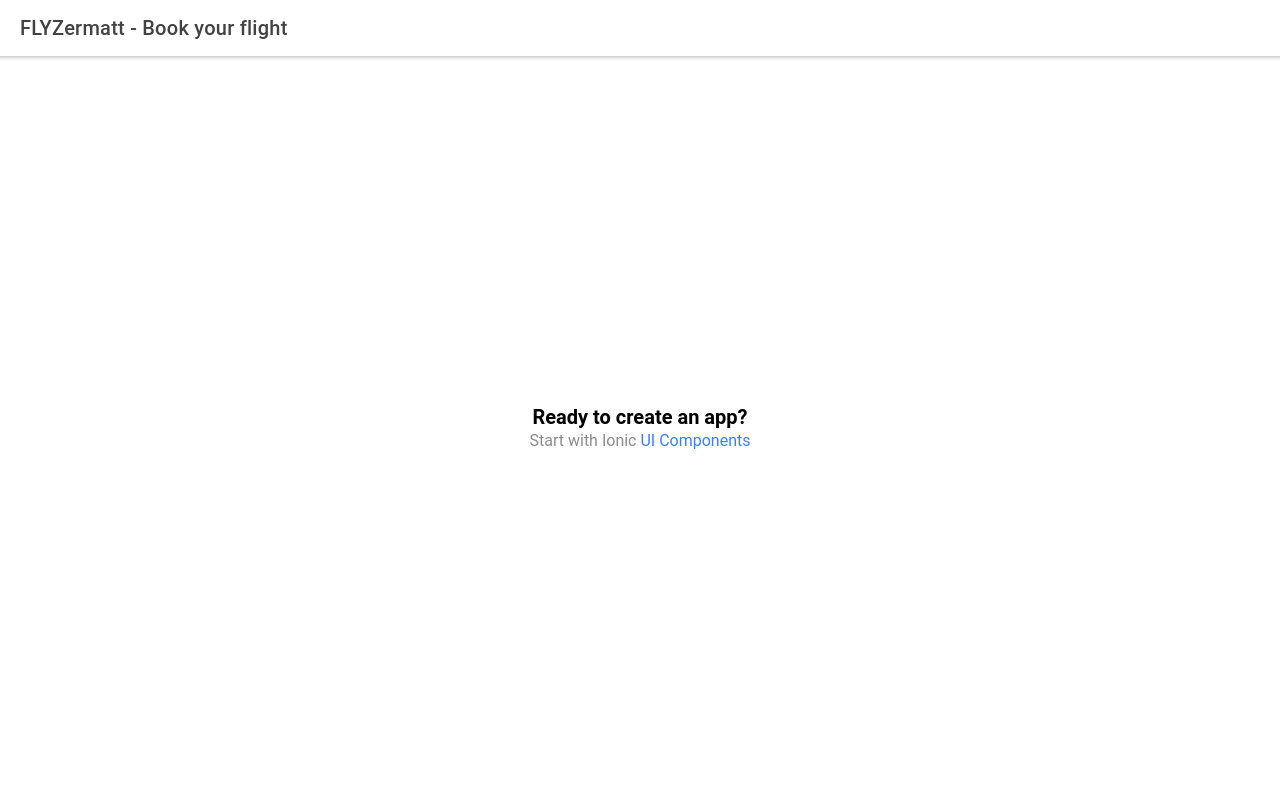
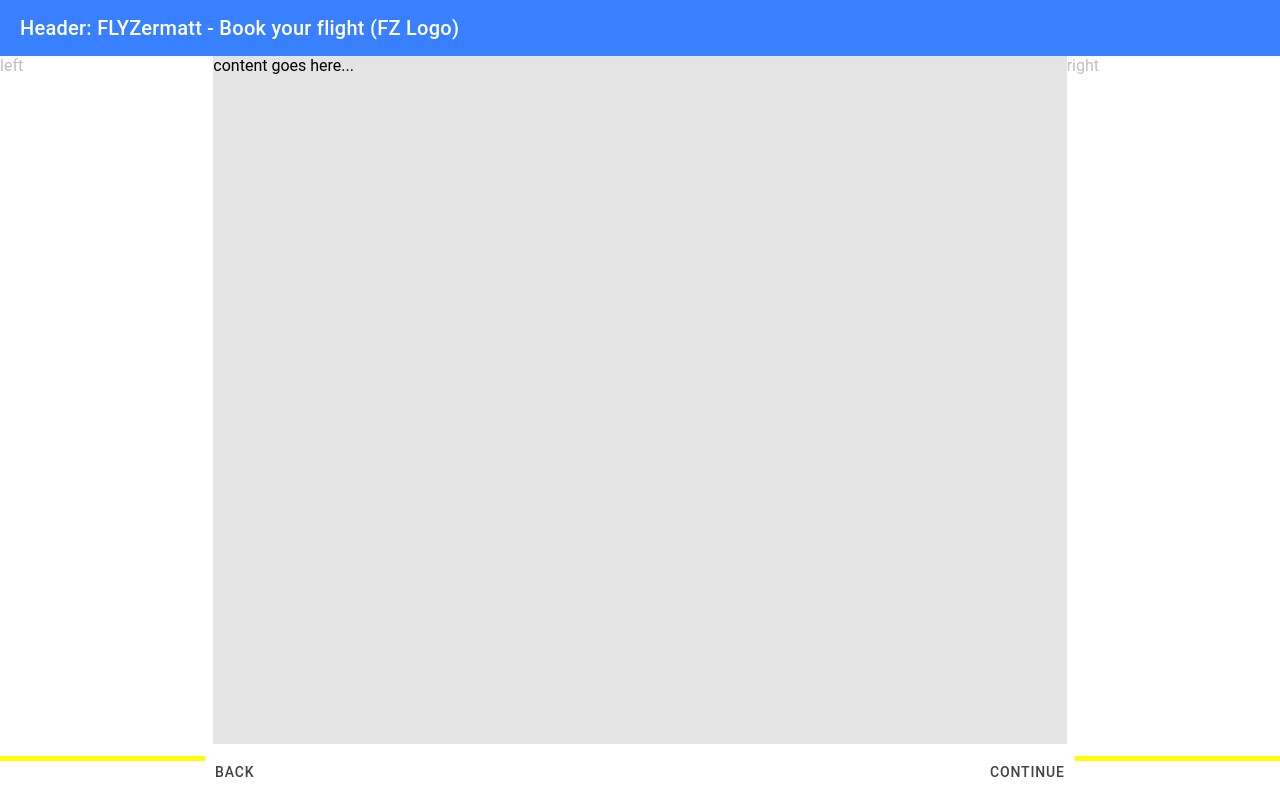
Before and after one commit to ZermattChris/fzbooking, a React (Create React App) app: page /home in a window 1280 px wide. Built offline with nearby package versions, Linux system fonts and the light colour scheme.

Commit message:
Rough layout starting to work

```diff
--- a/src/components/ExploreContainer.css
+++ b/src/components/ExploreContainer.css
@@ -22,3 +22,16 @@
 .container a {
   text-decoration: none;
 }
+
+
+.big-vertical-box {
+  min-height: 1200px;;
+  background-color: rgb(228, 228, 228);
+  margin: 0 !important;
+  padding: 0 !important;
+}
+
+.maroon {
+  background-color: white;
+  color: silver;
+}
--- a/src/components/ExploreContainer.tsx
+++ b/src/components/ExploreContainer.tsx
@@ -1,3 +1,4 @@
+import { IonGrid, IonRow, IonCol} from '@ionic/react';
 import React from 'react';
 import './ExploreContainer.css';
 
@@ -5,11 +6,10 @@ interface ContainerProps { }
 
 const ExploreContainer: React.FC<ContainerProps> = () => {
   return (
-    <div className="container">
-      <strong>Ready to create an app?</strong>
-      <p>Start with Ionic <a target="_blank" rel="noopener noreferrer" href="https://ionicframework.com/docs/components">UI Components</a></p>
-    </div>
+    <div className="big-vertical-box">content goes here...</div>
   );
 };
 
+
+
 export default ExploreContainer;
--- a/src/pages/Home.css
+++ b/src/pages/Home.css
@@ -0,0 +1,6 @@
+.footer-spacer {
+    height: 5px;
+    width: 16vw;
+    display: inline-block;
+    background-color: yellow;
+}
--- a/src/pages/Home.tsx
+++ b/src/pages/Home.tsx
@@ -1,4 +1,4 @@
-import { IonContent, IonHeader, IonPage, IonTitle, IonToolbar } from '@ionic/react';
+import { IonGrid, IonRow, IonCol, IonContent, IonHeader, IonFooter, IonPage, IonTitle, IonToolbar, IonButtons, IonButton } from '@ionic/react';
 import React from 'react';
 import ExploreContainer from '../components/ExploreContainer';
 import './Home.css';
@@ -6,19 +6,47 @@ import './Home.css';
 const Home: React.FC = () => {
   return (
     <IonPage>
-      <IonHeader>
-        <IonToolbar>
-          <IonTitle>FLYZermatt - Book your flight</IonTitle>
+
+      <IonHeader className="ion-no-border">
+        <IonToolbar color="primary">
+          <IonTitle>Header: FLYZermatt - Book your flight (FZ Logo)</IonTitle>
         </IonToolbar>
       </IonHeader>
+
       <IonContent>
-        <IonHeader collapse="condense">
-          <IonToolbar>
-            <IonTitle size="large">Blank</IonTitle>
-          </IonToolbar>
-        </IonHeader>
-        <ExploreContainer />
+        <IonGrid class="ion-no-padding">
+          <IonRow>
+            <IonCol size="2" className="maroon ion-hide-md-down">
+              left
+           </IonCol>
+            <IonCol size-md="8" size="12">
+              <ExploreContainer />
+            </IonCol>
+            <IonCol size="2" className="maroon ion-hide-md-down">
+              right
+            </IonCol>
+          </IonRow>
+        </IonGrid>
       </IonContent>
+
+      <IonFooter className="ion-no-border">
+        <IonToolbar>
+          <div id="leftBtnSpacer" className="footer-spacer ion-float-left  ion-hide-sm-down"></div>
+          <IonButtons className="ion-float-left">
+            <IonButton>
+              Back
+            </IonButton>
+          </IonButtons>
+          <div id="rightBtnSpacer"  className="footer-spacer ion-float-right ion-hide-sm-down"></div>
+          <IonButtons className="ion-float-right">
+            <IonButton>
+              Continue
+            </IonButton>
+          </IonButtons>
+        </IonToolbar>
+      </IonFooter>
+
+
     </IonPage>
   );
 };
--- a/src/theme/variables.css
+++ b/src/theme/variables.css
@@ -3,6 +3,10 @@ http://ionicframework.com/docs/theming/ */
 
 /** Ionic CSS Variables **/
 :root {
+
+  /* My custom adjustments go here */
+
+
   /** primary **/
   --ion-color-primary: #3880ff;
   --ion-color-primary-rgb: 56, 128, 255;
```
